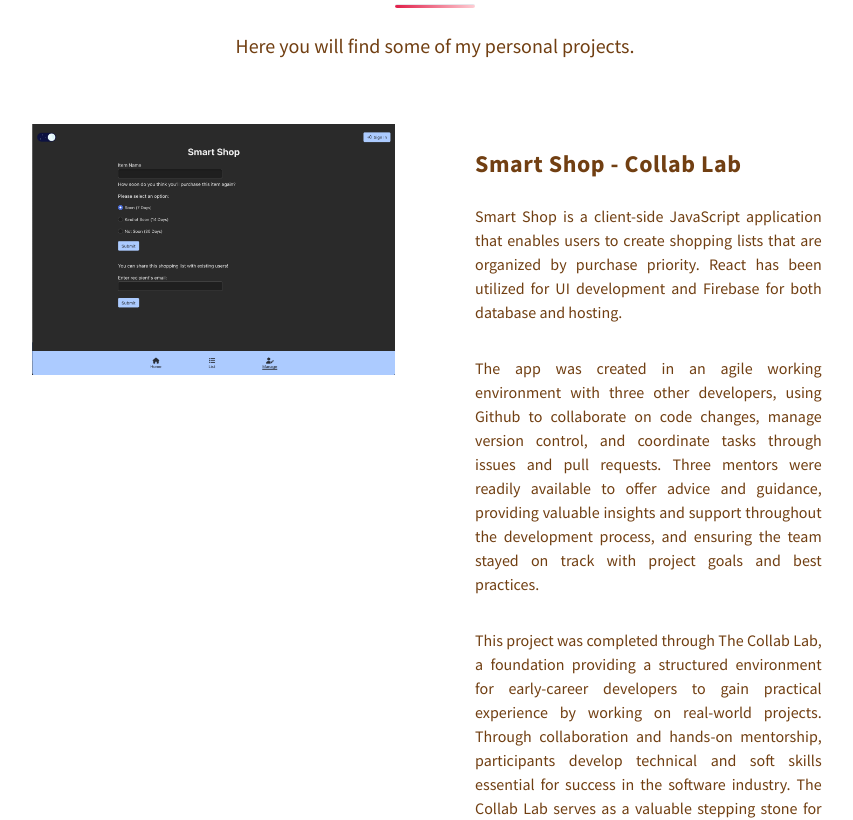
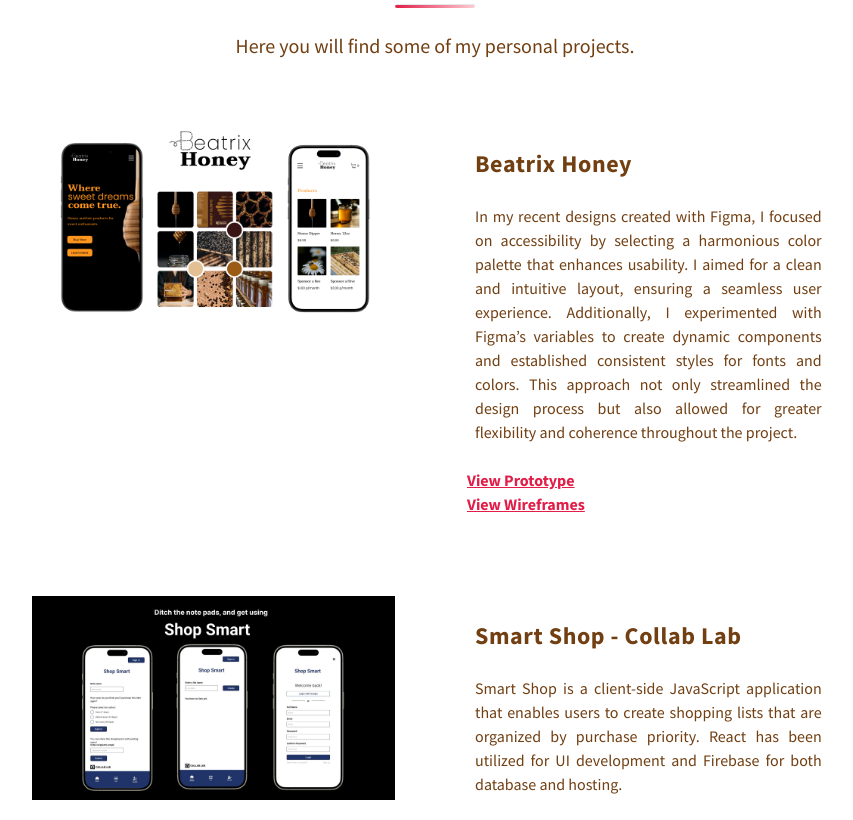
Before and after one commit to rachelspencer/r-spencer-dev-portfolio, a React (Create React App) app: page / in a window 1280 px wide. Shown: the part 1500-2320 px from the top of the page, without its empty margins (205-1058 px from the left). Built offline with nearby package versions, Linux system fonts and the light colour scheme.

Commit message:
update projects

```diff
--- a/src/section/Projects.js
+++ b/src/section/Projects.js
@@ -8,7 +8,8 @@
 import Subtitles from "../components/Subtitles";
 import Portfolio_screenshot from "../images/Portfolio_screenshot.png"
 import Promptopia_screenshot from "../images/Promptopia_screenshot.png"
-import SmartShop_screenshot from "../images/SmartShop_screenshot.png"
+import ShopSmartThumbnail from "../images/ShopSmartThumbnail.png"
+import BeatrixHoneyThumbnail from "../images/BeatrixHoneyThumbnail.png"
 
 
 function Projects(){
@@ -48,10 +49,15 @@
     const paragraph13 = <p>Smart Shop is a client-side JavaScript application that enables users to create shopping lists that are organized by purchase priority. React has been utilized for UI development and Firebase for both database and hosting.</p>
     const paragraph14 = <p>The app was created in an agile working environment with three other developers, using Github to collaborate on code changes, manage version control, and coordinate tasks through issues and pull requests. Three mentors were readily available to offer advice and guidance, providing valuable insights and support throughout the development process, and ensuring the team stayed on track with project goals and best practices.</p>
     const paragraph15 = <p>This project was completed through The Collab Lab, a foundation providing a structured environment for early-career developers to gain practical experience by working on real-world projects. Through collaboration and hands-on mentorship, participants develop technical and soft skills essential for success in the software industry. The Collab Lab serves as a valuable stepping stone for aspiring developers to launch their careers.</p>
+    const paragraph16 = <p>In my recent designs created with Figma, I focused on accessibility by selecting a harmonious color palette that enhances usability. I aimed for a clean and intuitive layout, ensuring a seamless user experience. Additionally, I experimented with Figma’s variables to create dynamic components and established consistent styles for fonts and colors. This approach not only streamlined the design process but also allowed for greater flexibility and coherence throughout the project.</p>
     const hyperlinkSmartShopFigmas = 'https://www.figma.com/file/nNDg490gnQ9mHi3h8QTxMW/Smart-Shopping-App?type=design&node-id=0-1&mode=design&t=ew8bGxr63RBNnnEI-0'
     const hyperlinkSmartShopGitHub = 'https://github.com/the-collab-lab/tcl-73-smart-shopping-list'
     const hyperlinkSmartShopSite = 'https://tcl-73-smart-shopping-list.web.app/'
     const CollabLabSite = 'https://the-collab-lab.codes/'
+    const hyperlinkBeatrixHoneyPrototype = 'https://www.figma.com/proto/4K1sUjgsh0XgZzc8Z02uHI/Beatrix-Ecom-V2?node-id=132-1708&t=T4EQYZP1NzaUrAtY-1'
+    const hyperlinkBeatrixHoneyFigma = 'https://www.figma.com/design/4K1sUjgsh0XgZzc8Z02uHI/Beatrix-Ecom-V2?node-id=279-1267&node-type=canvas&t=3ZWPZu8Ja2uGDlsU-0'
+    const hyperShopSmartPrototype = 'https://www.figma.com/proto/6C8AWLBiCZWSgkBSnppbdW/Shop-Smart?node-id=13-479&t=T4EQYZP1NzaUrAtY-1'
+
     return (
         <Panel className='relative bg-white dark:bg-black'>
             <div id="projects-anchor" className="anchor"></div>
@@ -61,13 +67,29 @@
 
                     <div className='flex flex-col md:flex-row justify-center'>
                         <Card>
-                            <img alt='smart shop app screenshot' src={SmartShop_screenshot}/>
+                            <img alt='beatrix honey app screenshot' src={BeatrixHoneyThumbnail}/>
+                        </Card>
+                        <Card className='justify-start'>
+                            <Subtitles>Beatrix Honey</Subtitles>
+                            <Info>{paragraph16}</Info>
+                            <Anchor href={hyperlinkBeatrixHoneyPrototype}>View Prototype</Anchor>
+                            <br />
+                            <Anchor href={hyperlinkBeatrixHoneyFigma}>View Wireframes</Anchor>
+                            <br />
+                        </Card>
+                    </div>
+
+                    <div className='flex flex-col md:flex-row justify-center'>
+                        <Card>
+                            <img alt='smart shop app screenshot' src={ShopSmartThumbnail}/>
                         </Card>
                         <Card className='justify-start'>
                             <Subtitles>Smart Shop - Collab Lab</Subtitles>
                             <Info>{paragraph13}</Info>
                             <Info>{paragraph14}</Info>
                             <Info>{paragraph15}</Info>
+                            <Anchor href={hyperShopSmartPrototype}>View Prototype</Anchor>
+                            <br />
                             <Anchor href={hyperlinkSmartShopFigmas}>View Wireframes</Anchor>
                             <br />
                             <Anchor href={hyperlinkSmartShopGitHub}>View GitHub</Anchor>
```
Also changed, not shown: src/images/BeatrixHoneyThumbnail.png (added), src/images/ShopSmartThumbnail.png (added).
